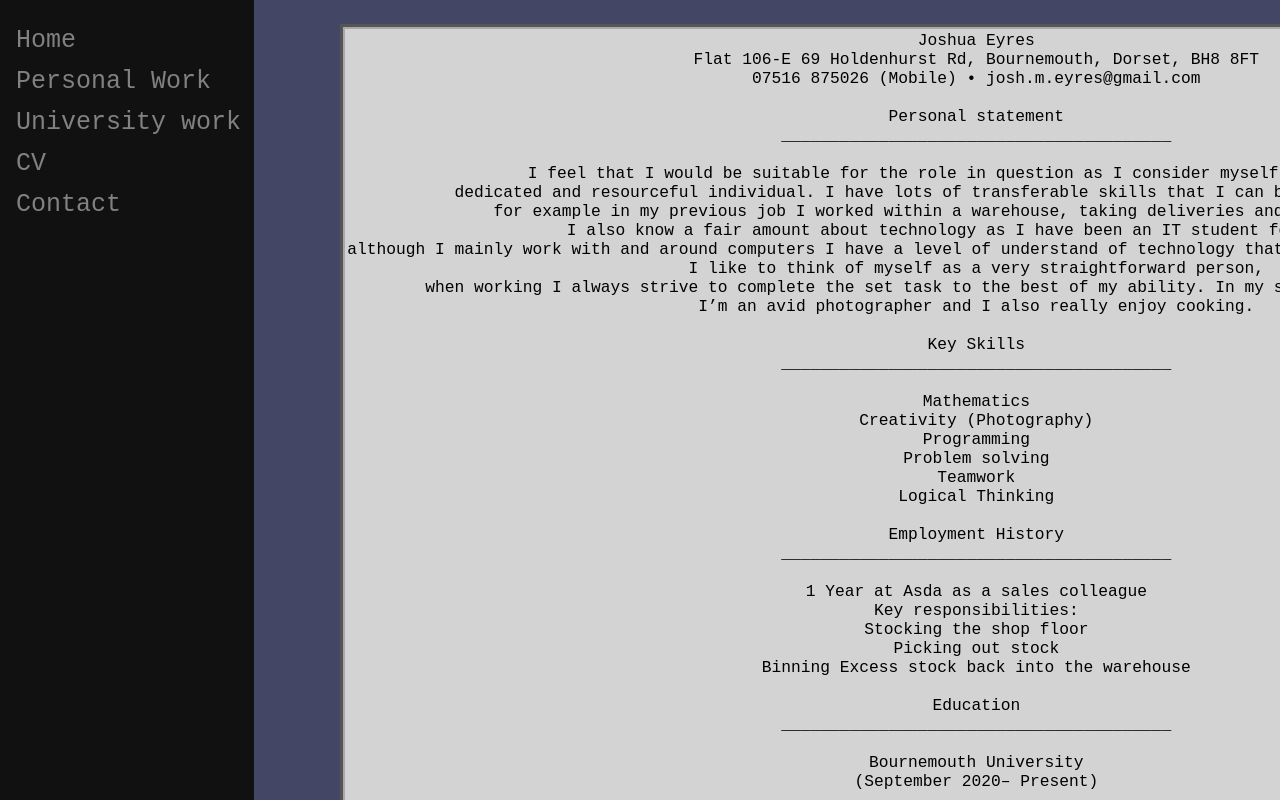
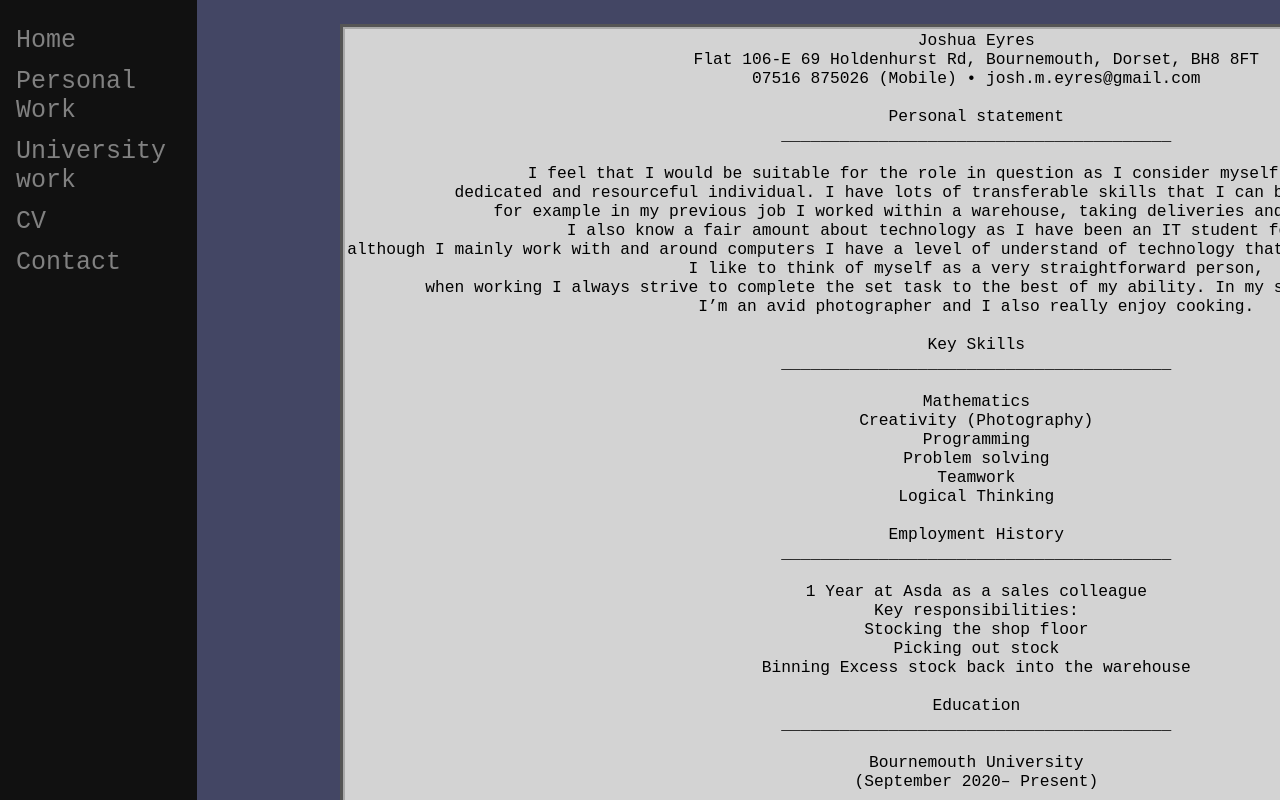
Before and after one commit to JMEyres/JMEyres.github.io, a plain HTML site: page www/cv.html in a window 1280 px wide. Shown: the top 800 px of the page. Drawn offline with Linux system fonts and the light colour scheme.

```diff
--- a/www/css/style.css
+++ b/www/css/style.css
@@ -42,7 +42,7 @@ body {
 
 .sidenav {
   height: 100%;
-  width: auto;
+  width: 15%;
   position: fixed;
   z-index: 1;
   top: 0;
```
Also changed, not shown: www/game.html (added, +9 -0 lines), 1 other file.
